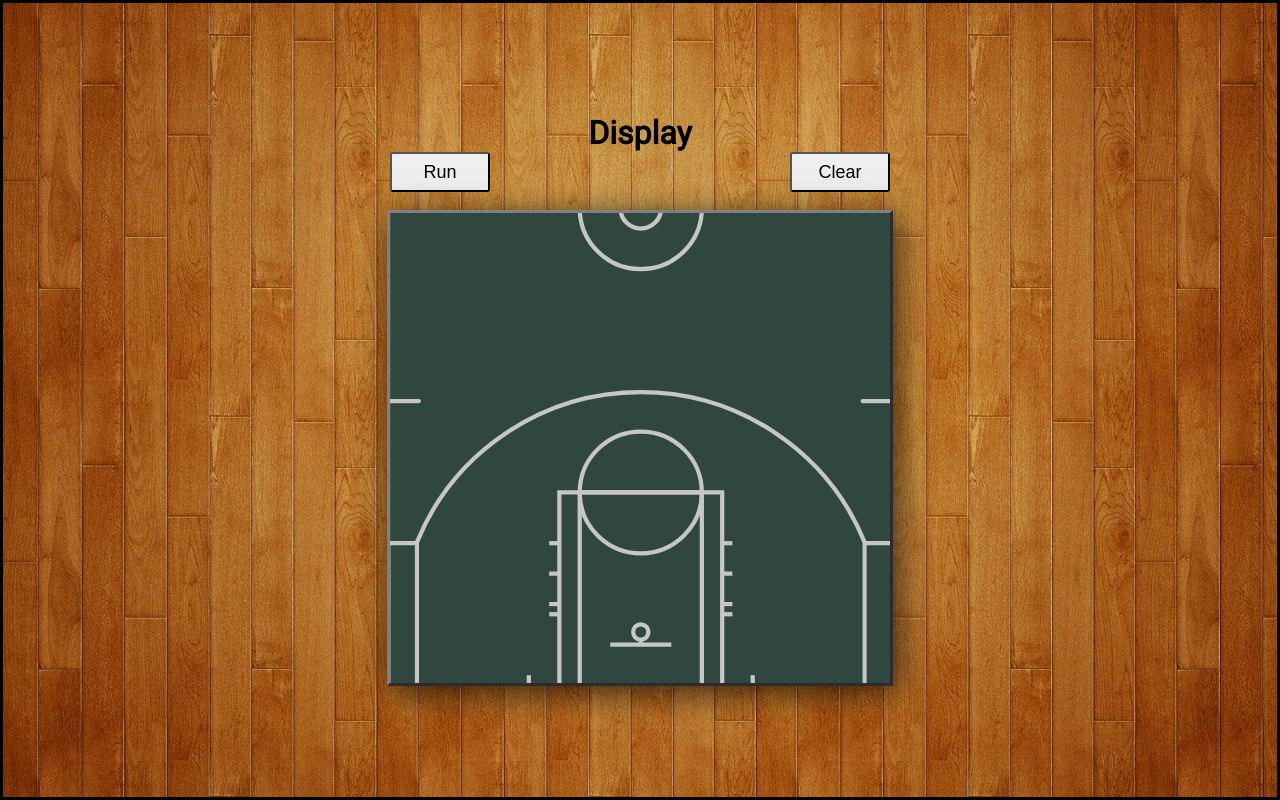
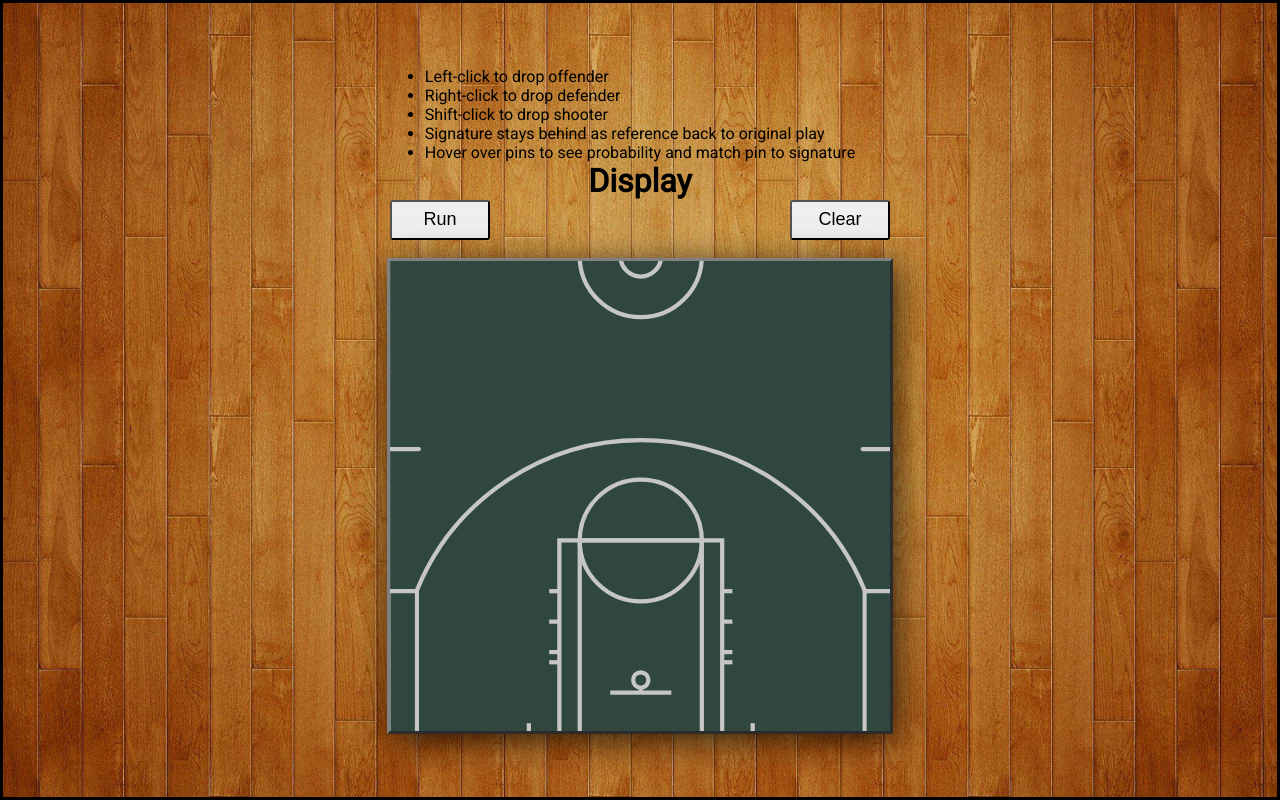
Before and after one commit to ht44/rebound, a plain HTML site: page index.html in a window 1280 px wide. Drawn offline with nearby package versions, Linux system fonts and the light colour scheme.

Commit message:
added instructions

```diff
--- a/index.html
+++ b/index.html
@@ -9,6 +9,13 @@
 </head>
 <body>
   <div id="container">
+    <ul>
+      <li>Left-click to drop offender</li>
+      <li>Right-click to drop defender</li>
+      <li>Shift-click to drop shooter</li>
+      <li>Signature stays behind as reference back to original play</li>
+      <li>Hover over pins to see probability and match pin to signature</li>
+    </ul>
     <h1 id="banner">Display</h1>
     <div id="ctrlpanel">
       <button id="run">Run</button>
```
